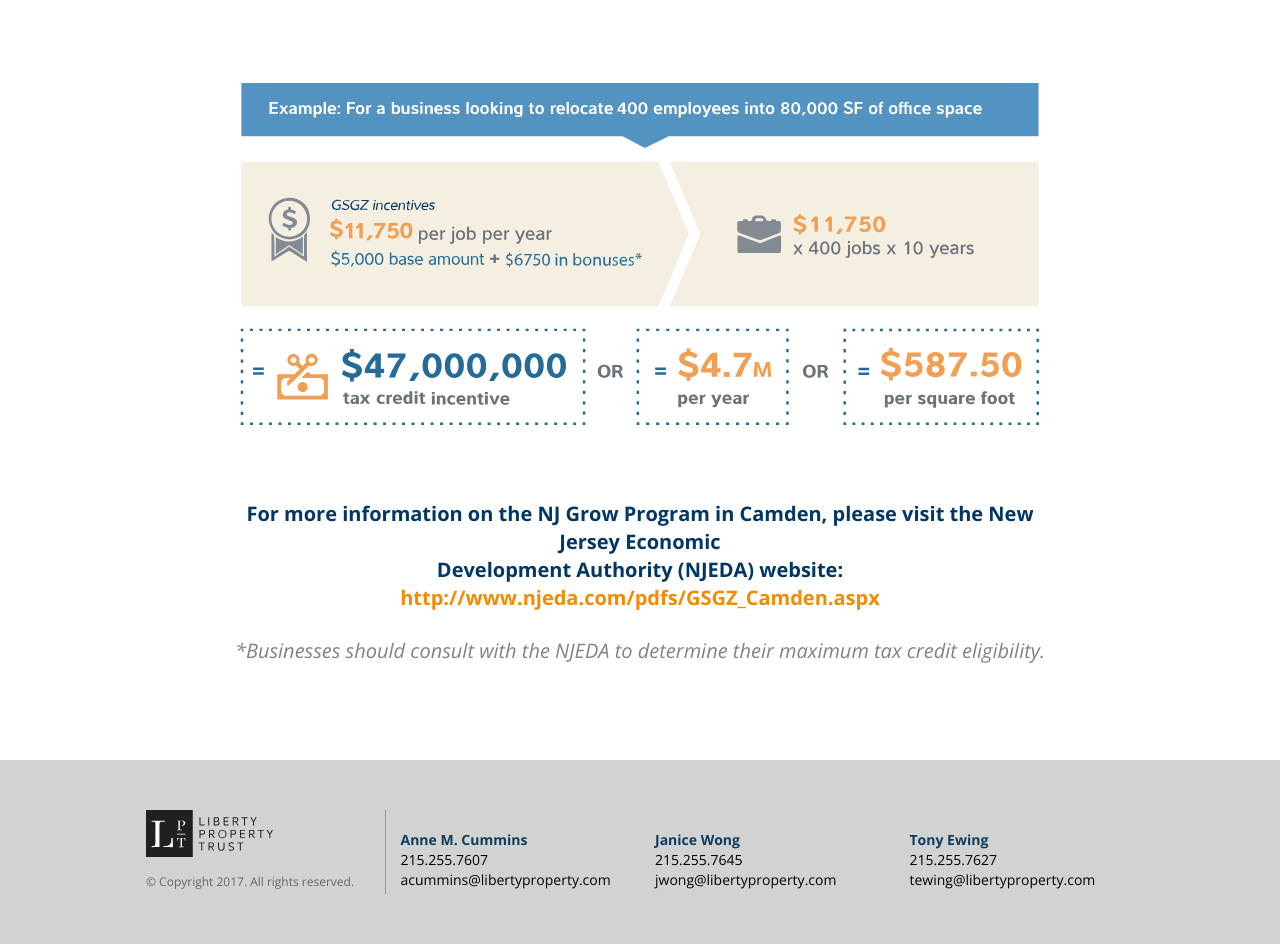
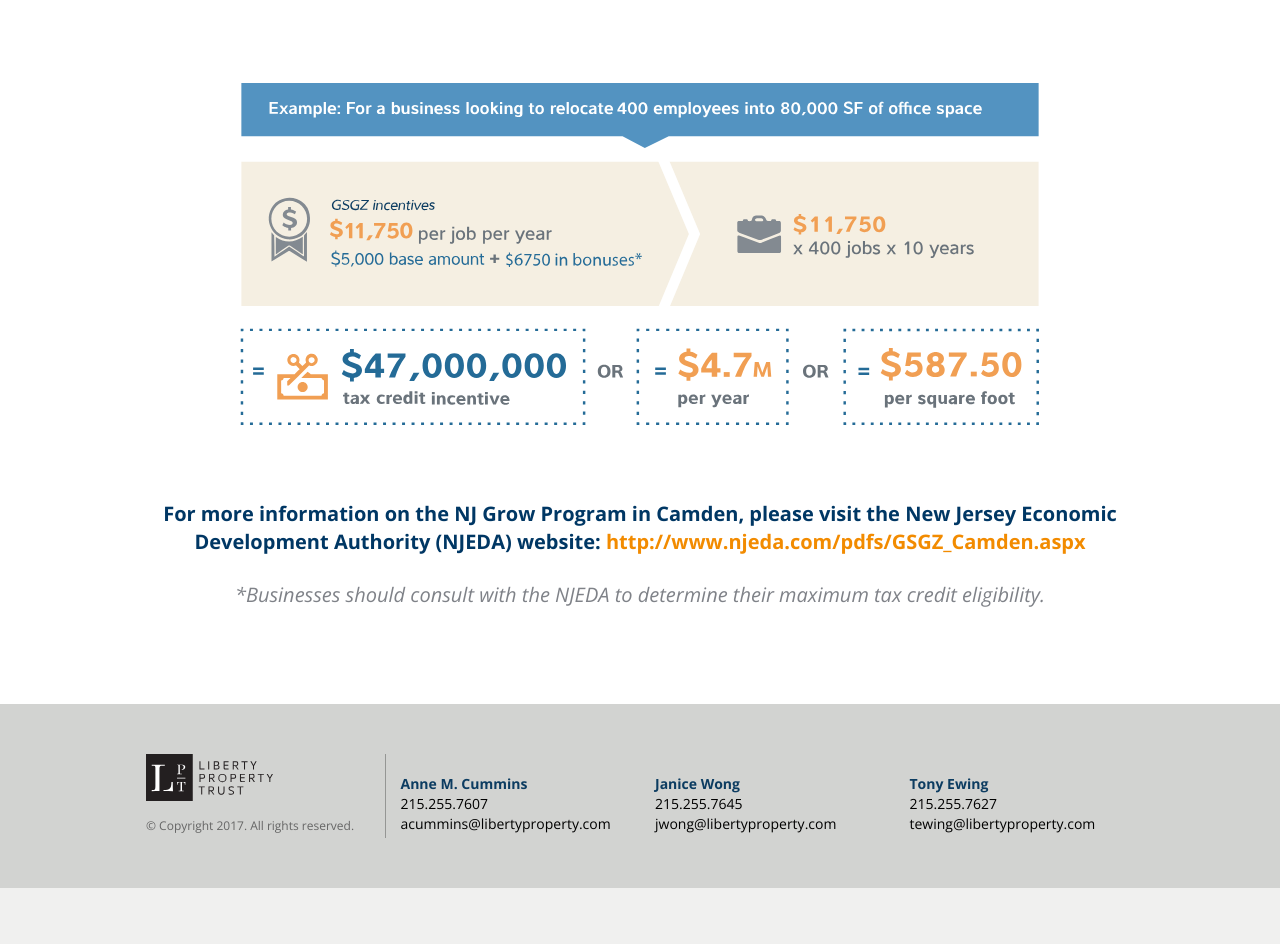
Before and after one commit to aaronfrey-freelance/PepperLillie-Camden-Waterfront, a PHP site: a page that uses tax-incentives.php in a window 1280 px wide. Shown: the part 1469-2413 px from the top of the page. After the commit the page ends 2357 px from the top, so only its background shows below. Run offline with PHP 8.4, Linux system fonts and the light colour scheme; some libraries are stand-ins or nearby versions.

Commit message:
dumb shit

```diff
--- a/tax-incentives.php
+++ b/tax-incentives.php
@@ -57,19 +57,19 @@
       <div class="row">
 
         <div class="col-md-offset-2 col-md-8">
-
           <img src="img/incentives/infographic-mobile.png" class="infographic visible-xs img-responsive">
           <img src="img/incentives/info-graphic-bottom.svg" class="infographic hidden-xs img-responsive">
+        </div>
 
+        <div class="col-md-12">
           <p class="more-info text-center hidden-xs">
             For more information on the NJ Grow Program in Camden, please visit the New Jersey Economic<br>
             Development Authority (NJEDA) website: <a href="http://www.njeda.com/pdfs/GSGZ_Camden.aspx" target="_blank">http://www.njeda.com/pdfs/GSGZ_Camden.aspx</a><br>
             <span>*Businesses should consult with the NJEDA to determine their maximum tax credit eligibility.</span>
           </p>
-
         </div>
 
-      </div>
+      </div><!-- .row -->
 
     </div>
 
```
